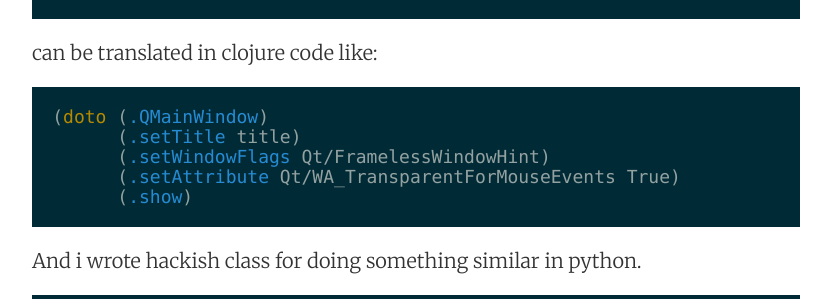
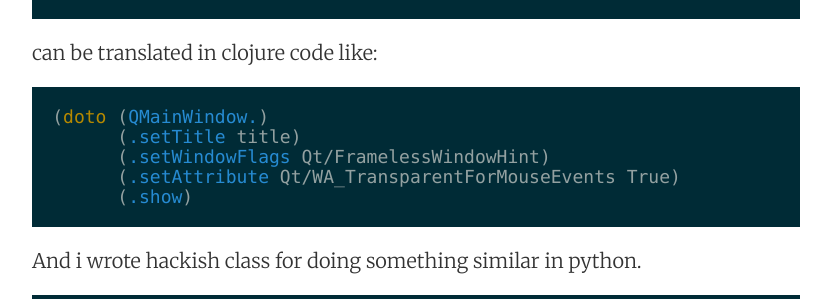
Before and after one commit to nvbn/nvbn.github.io, a Jekyll site: the page built from _posts/2014-09-18-doto-in-python.md, in a window 1280 px wide. Shown: the part 779-1078 px from the top of the page, without its empty margins (224-1055 px from the left). Built offline with Jekyll 4.4.1, drawn with Linux system fonts in a browser that asks for light colours; Markdown is read by kramdown in place of the engine named in the settings.

Commit message:
Fix code sample

````diff
--- a/_posts/2014-09-18-doto-in-python.md
+++ b/_posts/2014-09-18-doto-in-python.md
@@ -20,7 +20,7 @@ window.show()
 can be translated in clojure code like:
 
 ```clojure
-(doto (.QMainWindow)
+(doto (QMainWindow.)
       (.setTitle title)
       (.setWindowFlags Qt/FramelessWindowHint)
       (.setAttribute Qt/WA_TransparentForMouseEvents True)
````
